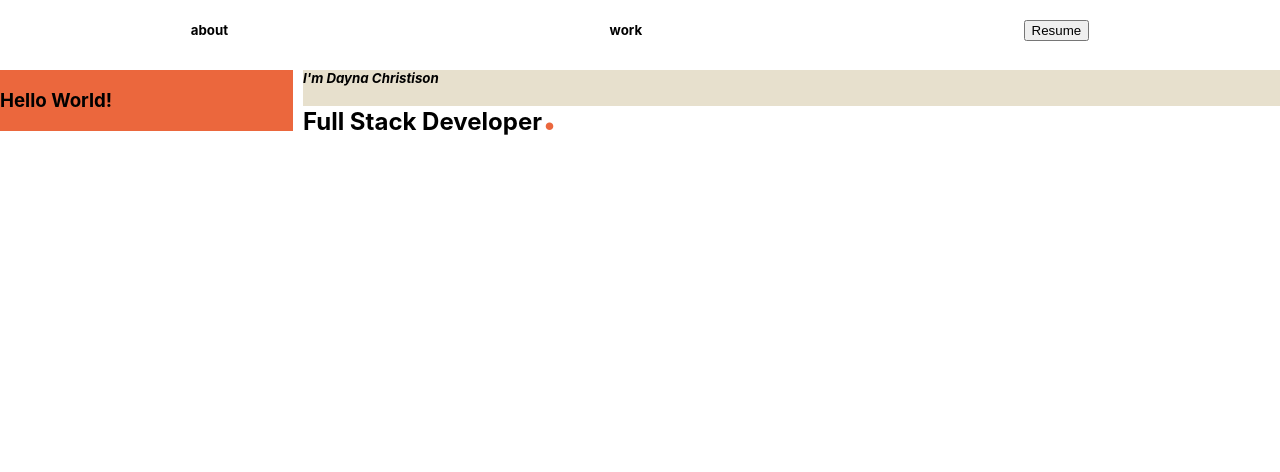
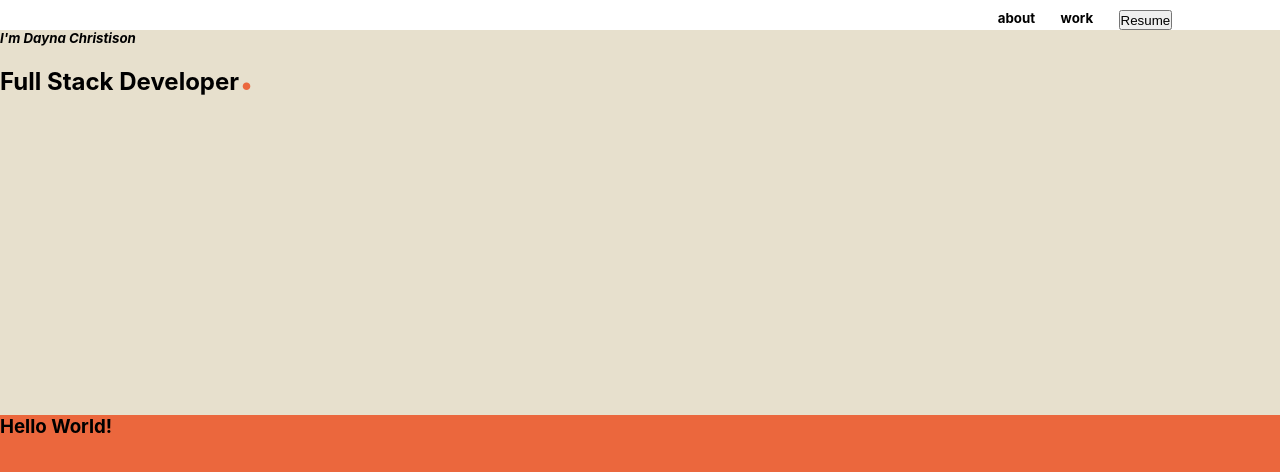
Before and after one commit to runnndmc/dmc-portfolio, a React (Create React App) app: page / in a window 1280 px wide. Shown: the top 472 px of the page. Built offline with nearby package versions, Linux system fonts and the light colour scheme.

Commit message:
horizontal

```diff
--- a/src/App.css
+++ b/src/App.css
@@ -1,22 +1,46 @@
+*{
+  box-sizing: border-box;
+  padding: 0;
+  margin: 0;
+
+}
 .grid-container{
   display: grid;
-  grid-template:'header header header header header'
-                'aside main main main main'
-                'aside main main main main'
-                'aside main main main main'
-                'aside footer footer footer footer';
-  grid-gap: 10px;
+  grid-template-columns: 100px 1fr 2fr 1fr;
+  grid-template-rows: 30px 1fr 1fr 1fr 1fr;
+  grid-template-areas:"a a a a a"
+                      "c c c c c"
+                      "c c c c c"
+                      "b b b b b"
+                      "b b b b b";
+  grid-gap: 0px;
+  width: 100vw;
+  height: 100vh;
 }
 header{
-  grid-area: header;
+  grid-column-start: 4;
+}
+.direct-links{
   display: flex;
   justify-content: space-around;
-  align-items: center;
-  align-content: flex-end;
+
+  height: 20px;
+  grid-column-start: 1;
+  margin-top: 10px;
+  margin-right: 1px;
+  width: 200px;
 }
 aside{
-  grid-area: aside;
+  grid-area: 'b';
+  grid-column-start: 1;
+  grid-column-end: 6;
+  grid-row-start:4;
+  grid-row-end: 7;
   background-color: #EB673D;
+}
+.hello{
+  grid-area: "d";
+
 }
 .myname{
   font-style: italic;
@@ -26,6 +50,8 @@ aside{
  height: 20px;
  align: center;
  margin: 0;
+ background-color: #E7E0CD;
+ padding-bottom: 100px;
 }
 
 .dot{
@@ -34,6 +60,17 @@ aside{
 }
 
 main{
-  grid-area: main;
+  grid-area: "c";
+  grid-row-start:2;
+  grid-row-end: 4;
+  grid-column-start: 1;
+  grid-column-end: 5;
   background-color: #E7E0CD;
 }
+
+@media (max-width: 480px){
+  .fullstack{
+    color: purple;
+    font-size: 20px;
+  }
+}
--- a/src/App.js
+++ b/src/App.js
@@ -6,12 +6,16 @@ function App() {
   return (
     <div className="grid-container">
       <header>
-        <h5>about</h5>
-        <h5>work</h5>
-        <button>Resume</button>
+          <ul className='direct-links'>
+            <h5>about</h5>
+            <h5>work</h5>
+            <button>Resume</button>
+          </ul>
       </header>
       <aside>
-        <h3>Hello World!</h3>
+        <div className='hello'>
+          <h3>Hello World!</h3>
+        </div>
       </aside>
       <main>
         <h5 className='myname'>I'm Dayna Christison</h5>
```
